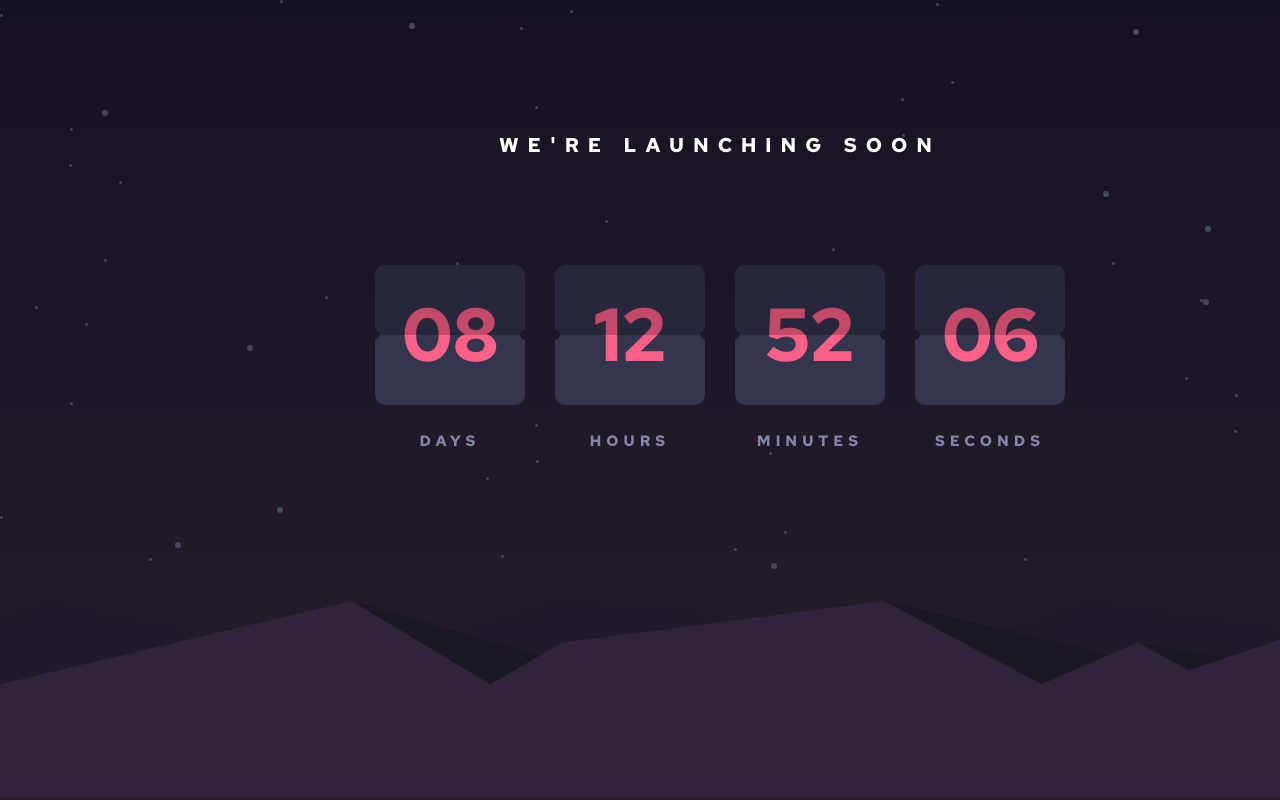
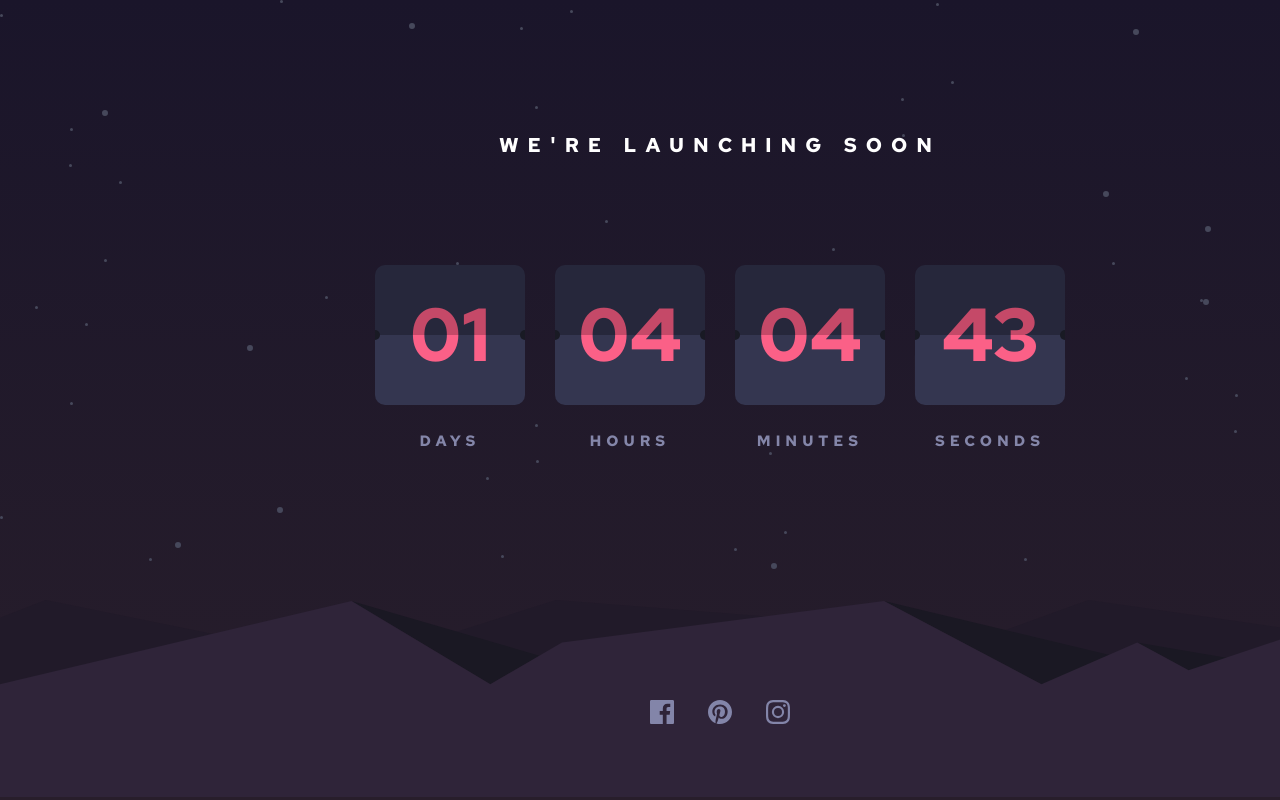
Before and after one commit to oguzhan76/countdown-timer, a React (Vite) app: page / in a window 1280 px wide. Shown: the top 800 px of the page. Built offline with nearby package versions, Linux system fonts and the light colour scheme.

Commit message:
finalized

```diff
--- a/src/App.jsx
+++ b/src/App.jsx
@@ -1,6 +1,6 @@
 import bg_hills from '/pattern-hills.svg';
 import bg_stars from '/bg-stars.svg';
-import Clock from './components/Clock';
+import Clock from './components/clock';
 
 function App() {
   return (
@@ -9,6 +9,11 @@ function App() {
       <img className='bg-hills' src={bg_hills} />
       <h1>WE&apos;RE LAUNCHING SOON</h1>
       <Clock />
+      <div className='socials-section'>
+        <span className='facebook-button' />
+        <span className='pinterest-button' />
+        <span className='instagram-button' />
+      </div>
     </div>
   )
 }
--- a/src/components/Clock.jsx
+++ b/src/components/Clock.jsx
@@ -2,7 +2,7 @@ import { useEffect, useState} from 'react';
 import CardUnit from "./card";
 
 const Clock = () => {
-    const date = new Date(2023, 4, 21, 16, 47, 23);
+    const date = new Date(2023, 4, 14, 8, 0, 0);
     const [days, setDays] = useState(0);
     const [hours, setHours] = useState(0);
     const [minutes, setMinutes] = useState(0);
@@ -15,7 +15,7 @@ const Clock = () => {
 
     useEffect(() => {
         calculateRemainingTime();
-    }, [])
+    }, []);
 
     useEffect(() => {
         const interval = setInterval(calculateRemainingTime, 1000);
--- /dev/null
+++ b/src/styles/_app.scss
@@ -0,0 +1,66 @@
+@mixin social-buttons {
+    width: 24px;
+    height: 24px;
+    background-repeat: no-repeat;
+
+    &:hover {
+        cursor: pointer;
+        filter: invert(55%) sepia(14%) saturate(5637%) hue-rotate(310deg) brightness(100%) contrast(97%);
+    }
+}
+
+.main {
+    margin: auto;
+    width: 144rem;
+    height: 80rem;
+    position: relative;
+    display: flex;
+    flex-direction: column;
+    align-items: center;
+
+    .bg-hills {
+        position: absolute;
+        top: 60rem;
+        left: 0;
+        z-index: 0;
+    }
+
+    .bg-stars {
+        position: absolute;
+        top: 0;
+        left: 0;
+        z-index: 0;
+    }
+
+    h1 {
+        color: white;
+        font-size: 2rem;
+        letter-spacing: 0.9rem;
+        margin-top: 13rem;
+        margin-bottom: 10.5rem;
+    }
+
+    .socials-section {
+        margin-top: 23.2rem;
+        width: 14rem;
+        display: flex;
+        flex-direction: row;
+        justify-content: space-between;
+        z-index: 1;
+
+        .facebook-button {
+            @include social-buttons();
+            background: url('/icon-facebook.svg');
+        }
+
+        .pinterest-button {
+            @include social-buttons();
+            background: url('/icon-pinterest.svg');
+        }
+
+        .instagram-button{
+            @include social-buttons();
+            background: url('/icon-instagram.svg');
+        }
+    }
+}
--- /dev/null
+++ b/src/styles/_base.scss
@@ -0,0 +1,9 @@
+html {
+    font-size: 62.5%;
+    font-family: 'Red Hat Text', sans-serif;
+    background-color: rgb(40, 30, 43);
+}
+
+#root {
+    background: linear-gradient(rgb(26, 21, 42), rgb(40, 30, 43));
+}
--- a/src/styles/_card.scss
+++ b/src/styles/_card.scss
@@ -1,16 +1,14 @@
 $dark-blue: hsl(236, 21%, 26%);
 $dark-blue-shaded: hsl(237, 21%, 19%);
-$very-dark-blue: hsl(235, 16%, 14%);
-$very-very-dark-blue: hsl(234, 17%, 12%);
+$very-dark-blue: hsl(234, 17%, 12%);
 $Grayish-blue: hsl(237, 18%, 59%);
 $soft-red: hsl(345, 95%, 68%);
 $soft-red-shaded: hsl(345, 52%, 53%);
-$cardColor: $dark-blue;
 
 $border-radius: 1rem;
-$foldLine-color: rgba(1,1,1) ;
 
 $easeInOut: cubic-bezier(0.455, 0.03, 0.515, 0.955);
+
 
 @mixin corner-dot {
     content: '';
@@ -20,12 +18,11 @@ $easeInOut: cubic-bezier(0.455, 0.03, 0.515, 0.955);
     width: 1rem;
     height: 1rem;
     border-radius: 50%;
-    background-color: $very-very-dark-blue;
+    background-color: $very-dark-blue;
     overflow: hidden;
 }
 
 .card-container {
-    background-color: $very-dark-blue;
     margin: auto;
     width: 15rem;
     height: 14rem;
@@ -55,9 +52,7 @@ $easeInOut: cubic-bezier(0.455, 0.03, 0.515, 0.955);
 }
 
 .upperCard {
-
     align-items: flex-end;
-    box-shadow: 0 -97% 0 black inset;
     border-top-left-radius: $border-radius ;
     border-top-right-radius: $border-radius ;
     background-color: $dark-blue-shaded;
@@ -162,19 +157,19 @@ $easeInOut: cubic-bezier(0.455, 0.03, 0.515, 0.955);
 }
 
 @keyframes fold {
-    from {
+    0% {
         transform: rotateX(0deg);
     }
-    to {
+    100% {
         transform: rotateX(-180deg);
     }
 }
 
 @keyframes unfold {
-    from {
+    0% {
         transform: rotateX(180deg);
     }
-    to {
+    100% {
         transform: rotateX(0deg);
     }
 }
--- a/src/styles/_main.scss
+++ /dev/null
@@ -1,41 +0,0 @@
-html {
-    font-size: 62.5%;
-    font-family: 'Red Hat Text', sans-serif;
-}
-
-#root {
-    background: linear-gradient(rgb(23, 18, 33), rgb(40, 30, 43));
-}
-
-.main {
-    margin: auto;
-    width: 144rem;
-    height: 80rem;
-    position: relative;
-    display: flex;
-    flex-direction: column;
-    // justify-content: center;
-    align-items: center;
-
-    .bg-hills {
-        position: absolute;
-        top: 60rem;
-        left: 0;
-        z-index: 0;
-    }
-
-    .bg-stars {
-        position: absolute;
-        top: 0;
-        left: 0;
-        z-index: 0;
-    }
-
-    h1 {
-        color: white;
-        font-size: 2rem;
-        letter-spacing: 0.9rem;
-        margin-top: 13rem;
-        margin-bottom: 10.5rem;
-    }
-}
--- a/src/styles/style.scss
+++ b/src/styles/style.scss
@@ -1,3 +1,4 @@
-@import './main';
+@import './base';
+@import './app';
 @import './clock';
 @import './card';
```
